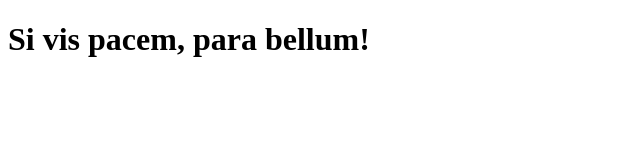
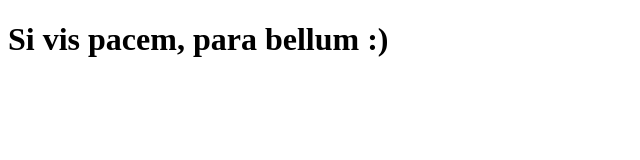
Before and after one commit to marcelolaux/clone-tabnews, a Next.js app: page / in a window 1280 px wide. Shown: the top 160 px of the page, without its empty margins (0-640 px from the left). Built offline with nearby package versions, Linux system fonts and the light colour scheme.

Commit message:
colocando emoji final da frase

```diff
--- a/pages/index.js
+++ b/pages/index.js
@@ -1,5 +1,5 @@
 function Home() {
-    return <h1>Si vis pacem, para bellum!</h1>
+    return <h1>Si vis pacem, para bellum :)</h1>
 }
 
 export default Home;
```
